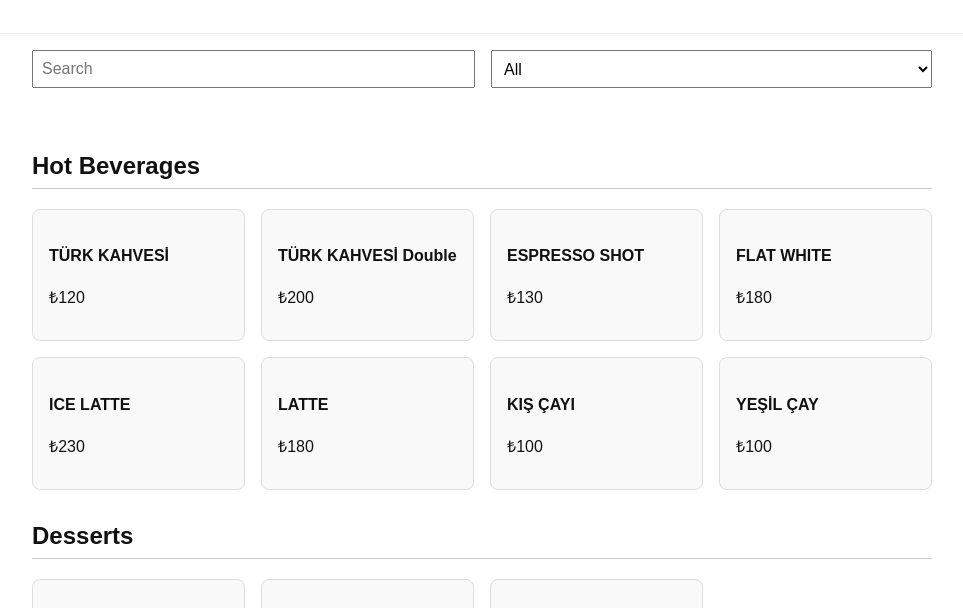
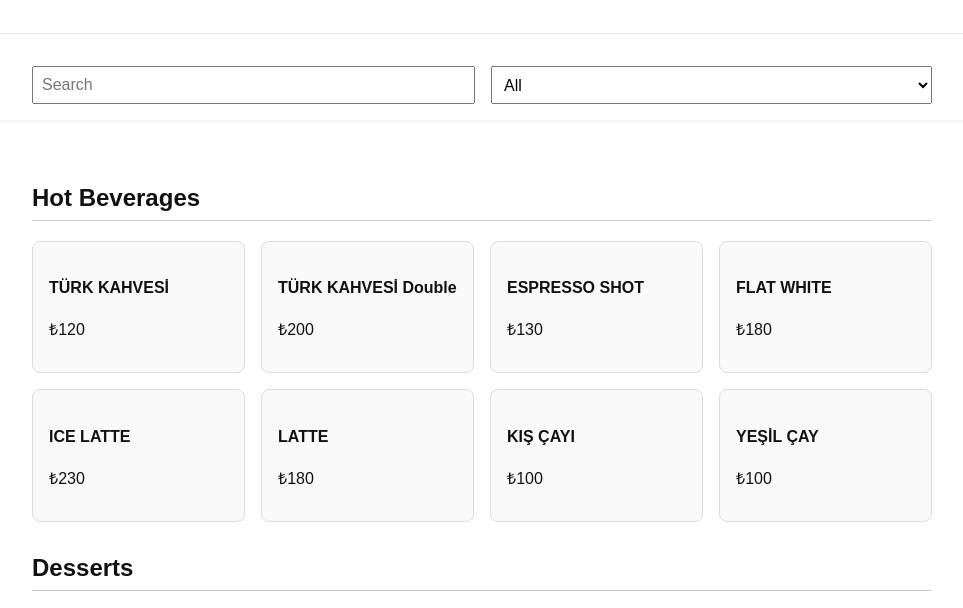
Before and after one commit to homies-bar/menu, a plain HTML site: page index.html in a window 1280 px wide. Shown: the part 115-723 px from the top of the page, without its empty margins (158-1121 px from the left). Drawn offline with Linux system fonts and the light colour scheme.

Commit message:
Update index.html

```diff
--- a/index.html
+++ b/index.html
@@ -20,12 +20,20 @@
     header img {
       max-height: 80px;
     }
+    .sticky-controls {
+      position: sticky;
+      top: 0;
+      background: #fff;
+      z-index: 1000;
+      box-shadow: 0 2px 4px rgba(0, 0, 0, 0.05);
+    }
     .controls {
       max-width: 900px;
       margin: 1rem auto;
       display: flex;
       justify-content: space-between;
       gap: 1rem;
+      padding: 1rem;
     }
     .controls input, .controls select {
       flex: 1;
@@ -62,6 +70,7 @@
 <header>
   <img src="homies-logo.png" alt="Homies Logo">
 </header>
+<div class="sticky-controls">
   <div class="controls">
     <input type="text" id="search" placeholder="Search">
     <select id="category">
@@ -74,6 +83,7 @@
       <option value="VINE & PROSECCO">VINE & PROSECCO</option>
       <option value="Homies Cocktails">Homies Cocktails</option>
     </select>
+  </div>
 </div>
 <div class="container" id="menu"></div>
 
@@ -93,7 +103,6 @@ const items = [
   { name: "CARLSBERG FIÇI 50cl", price: 200, category: "Beers" },
   { name: "CARLSBERG FIÇI 33cl", price: 180, category: "Beers" },
   { name: "TUBORG FIÇI 50cl", price: 180, category: "Beers" },
-  { name: "Heavy Biscuit", price: 180, category: "Homies Cocktails" },
 ];
 
 function renderMenu() {
```
Lines whose indentation alone changed are shown as unchanged.
